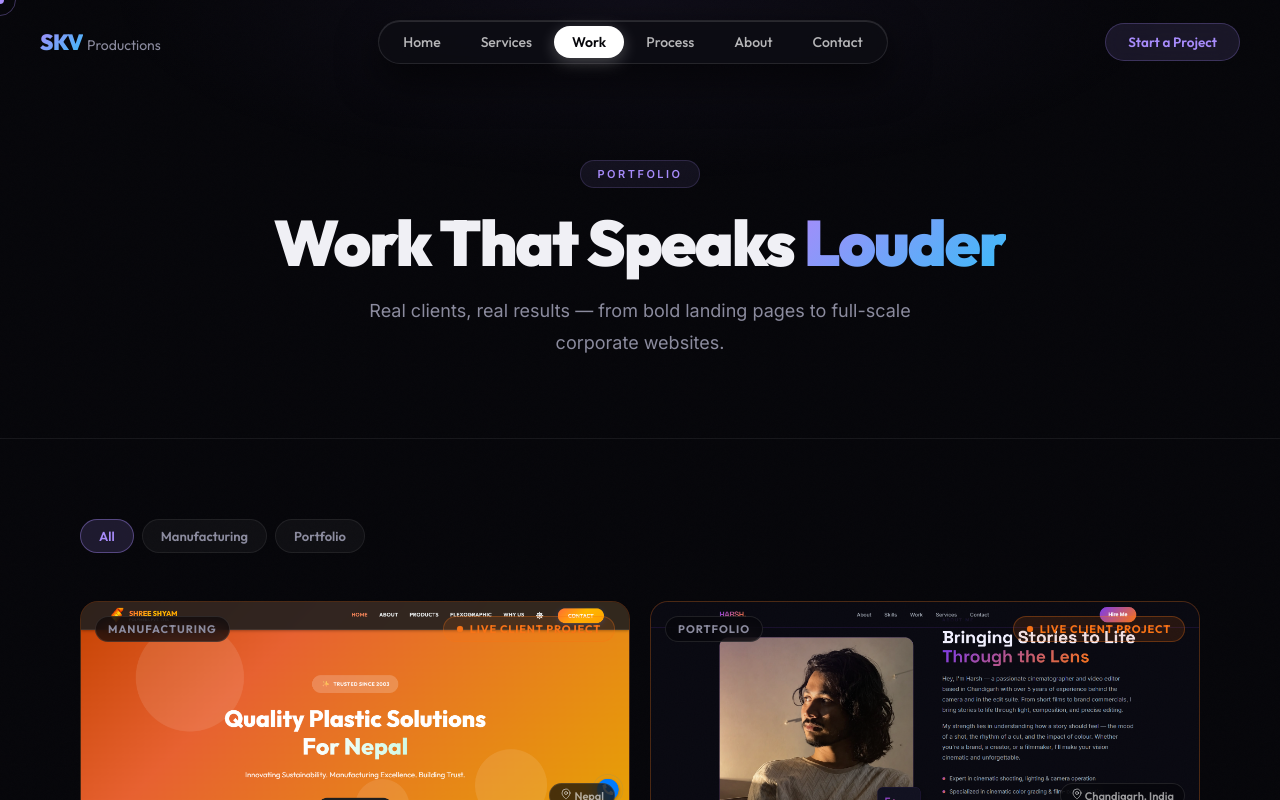
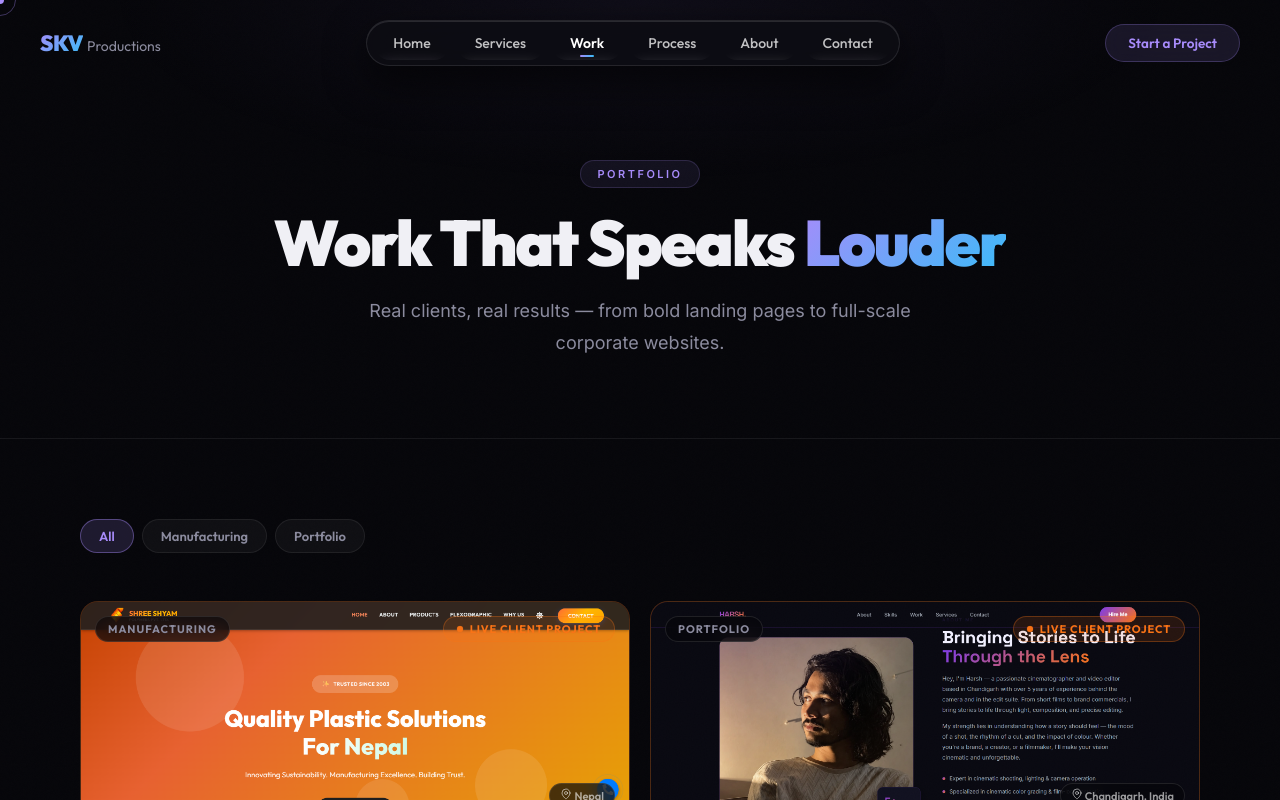
Before and after one commit to Shubham916-ui/SKV-productions, a React (Vite) app: page /work in a window 1280 px wide. Shown: the top 800 px of the page. Built offline with nearby package versions, Linux system fonts and the light colour scheme.

Commit message:
Implement bottom-to-top white fill hover slide animation on nav pills

```diff
--- a/src/components/Navbar.css
+++ b/src/components/Navbar.css
@@ -81,27 +81,60 @@
 }
 
 .nav-pill {
+  position: relative;
   font-family: 'Outfit', sans-serif;
   font-size: 14px;
   font-weight: 500;
-  color: rgba(255, 255, 255, 0.7);
+  color: rgba(255, 255, 255, 0.75);
   text-decoration: none;
-  padding: 7px 18px;
+  padding: 8px 20px;
   border-radius: 100px;
-  transition: all 0.25s ease;
-  display: inline-block;
+  overflow: hidden;
+  transition: color 0.3s cubic-bezier(0.25, 0.8, 0.25, 1);
+  display: inline-flex;
+  align-items: center;
+  justify-content: center;
+  z-index: 1;
+}
+
+/* White background fill that slides UP from bottom on hover ONLY */
+.nav-pill::before {
+  content: '';
+  position: absolute;
+  inset: 0;
+  border-radius: 100px;
+  background: #ffffff;
+  transform: translateY(100%);
+  transition: transform 0.32s cubic-bezier(0.25, 0.8, 0.25, 1);
+  z-index: -1;
+  box-shadow: 0 4px 15px rgba(255, 255, 255, 0.2);
+}
+
+.nav-pill:hover::before {
+  transform: translateY(0);
 }
 
 .nav-pill:hover {
-  color: #ffffff;
-  background: rgba(255, 255, 255, 0.08);
+  color: #06060a;
+  font-weight: 600;
 }
 
+/* Active State (Selected Page): Clean active text with indicator dot, NO permanent white block */
 .nav-pill.active {
-  background: #ffffff;
-  color: #06060a;
+  color: #ffffff;
   font-weight: 600;
-  box-shadow: 0 4px 15px rgba(255, 255, 255, 0.25);
+}
+
+.nav-pill.active::after {
+  content: '';
+  position: absolute;
+  bottom: 3px;
+  left: 50%;
+  transform: translateX(-50%);
+  width: 14px;
+  height: 2px;
+  border-radius: 100px;
+  background: linear-gradient(90deg, #a78bfa, #38bdf8);
 }
 
 .nav-cta-pill {
```
